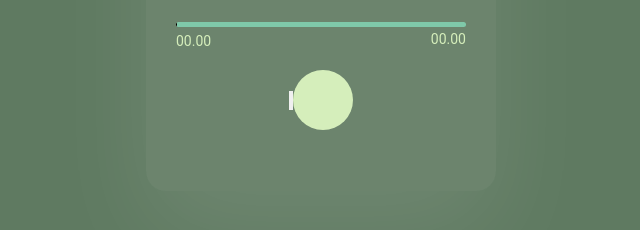
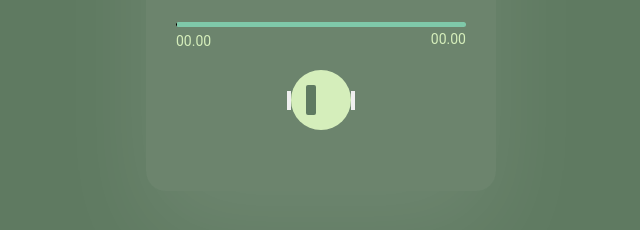
Before and after one commit to noahtes/Desktop-music-app, a plain HTML site: page index.html in a window 1280 px wide. Shown: the part 484-714 px from the top of the page, 319-959 px from the left. Drawn offline with Linux system fonts and the light colour scheme.

Commit message:
html changes

```diff
--- a/index.html
+++ b/index.html
@@ -23,8 +23,12 @@
         </div>
 
         <div class="controls">
+            <button class="btn backward-btn"><img src="" alt=""></button>
+            <button class="play-btn pause">
+                <span></span>
+                <span></span>
+            </button>
             <button class="foward-btn"><img src="" alt=""></button>
-            <button class="play-btn" class="pause-btn"></button>
         </div>
     </div>
 <script src="index.js"></script>
```
